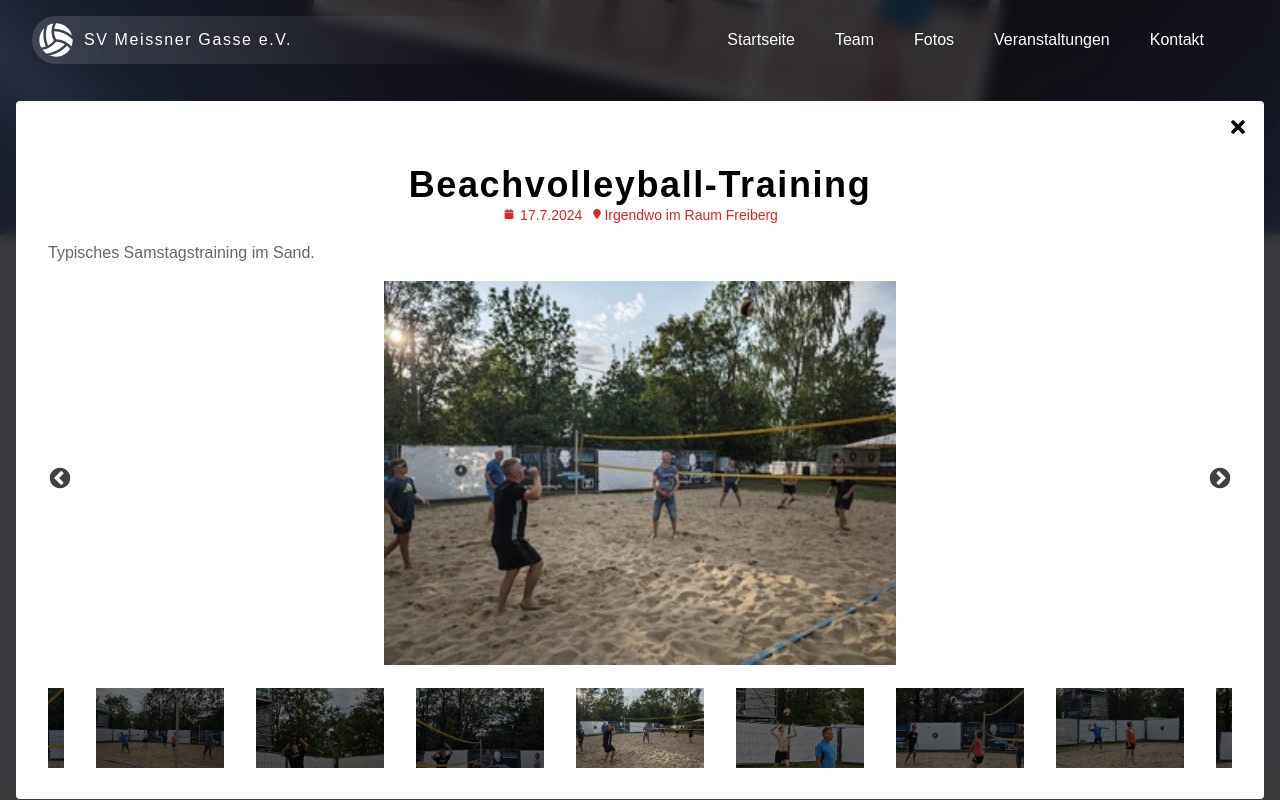
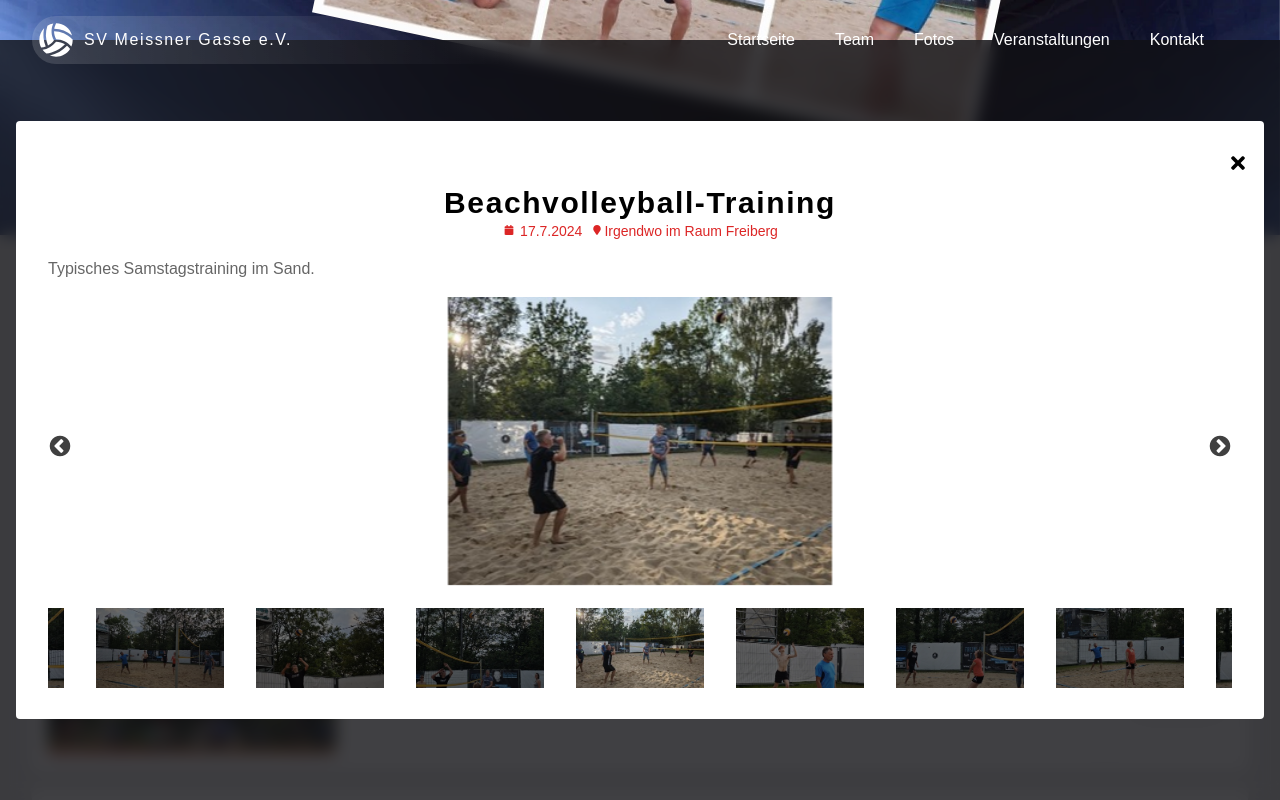
Before and after one commit to SergeySergienko/meiga, a React (Vite) app: page / in a window 1280 px wide. Both pictures are taken after a click on the element "BEACHVOLLEYBALL-TRAINING". Shown: the part 3672-4472 px from the top of the page. Built offline with nearby package versions, Linux system fonts and the light colour scheme.

Commit message:
Fix popup size

```diff
--- a/src/components/events/EventCard.jsx
+++ b/src/components/events/EventCard.jsx
@@ -45,7 +45,7 @@ export const EventCard = ({ event }) => {
   if (!event)
     return (
       <h2 className='text-center font-accent tracking-widest font-bold'>
-        <p className='text-4xl'>Keine Ereignisse</p>
+        <p className='text-3xl'>Keine Ereignisse</p>
       </h2>
     );
 
@@ -53,7 +53,7 @@ export const EventCard = ({ event }) => {
     <>
       <>
         <h2 className='text-center font-accent tracking-widest font-bold'>
-          <p className='text-4xl'>{event.title}</p>
+          <p className='text-3xl'>{event.title}</p>
         </h2>
         {/* <p className='text-center'>
           <span className='mr-1'>Platz im Turnier: </span>
@@ -72,7 +72,7 @@ export const EventCard = ({ event }) => {
         {event.photos.map((photo, index) => (
           <div key={index}>
             <img
-              className='w-full h-64 sm:h-96 object-contain object-center'
+              className='w-full h-64 sm:h-72 object-contain object-center'
               src={photo}
               alt={`Event_photo_${index}`}
             />
--- a/src/components/events/EventPopup.jsx
+++ b/src/components/events/EventPopup.jsx
@@ -12,13 +12,10 @@ export const EventPopup = ({ event, onClose }) => {
   }, []);
 
   return (
-    <div className='fixed p-4 inset-0 z-50 flex items-center justify-center bg-main-dark/80 backdrop-blur'>
-      <div
-        className='relative external-container pt-16 pb-6 overflow-y-auto max-h-full bg-white rounded'
-        style={{ marginTop: 100 }}
-      >
+    <div className='fixed p-4 inset-0 z-30 flex items-center justify-center bg-main-dark/80 backdrop-blur sm:top-10'>
+      <div className='relative external-container pt-16 pb-6 overflow-y-auto max-h-full bg-white rounded'>
         <button
-          className='absolute top-4 right-4 text-xl hover:text-red-600'
+          className='absolute top-4 right-4 text-xl hover:text-red-600 sm:top-8'
           onClick={onClose}
         >
           <FaTimes />
```
